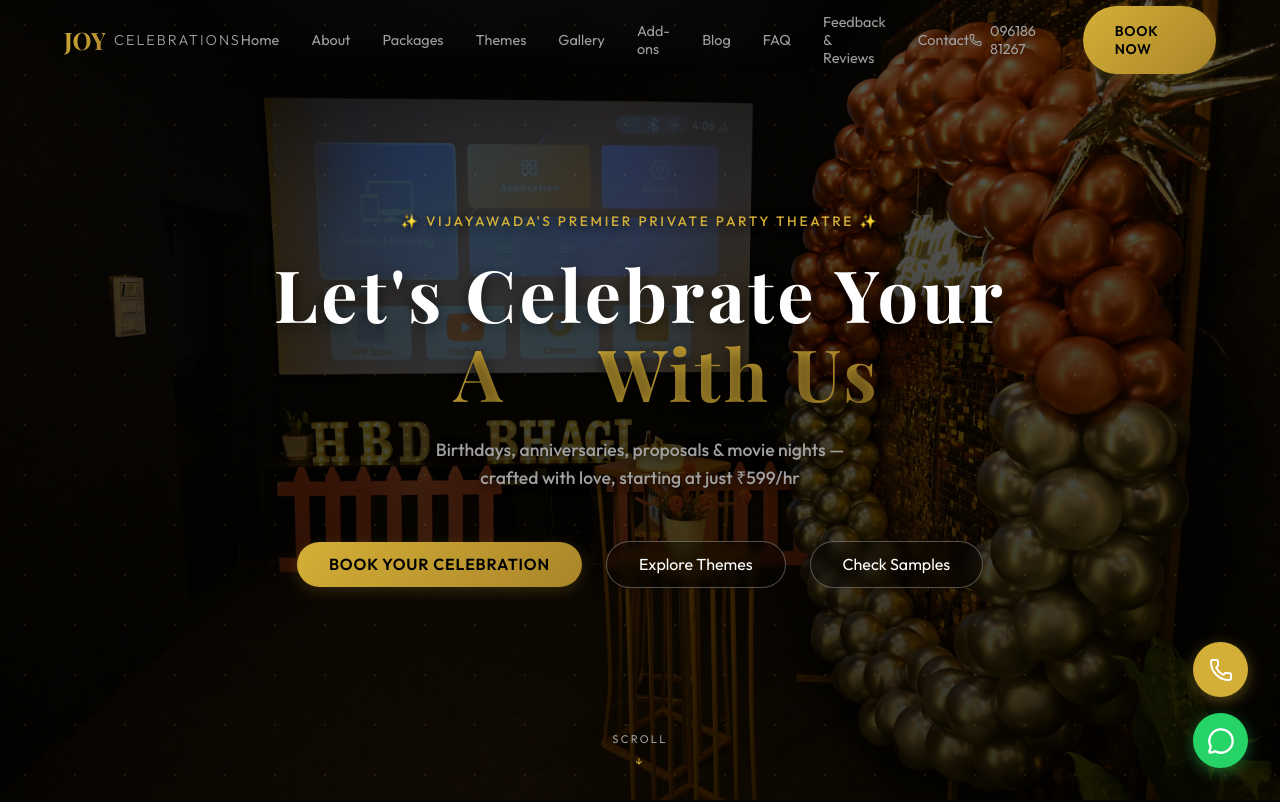
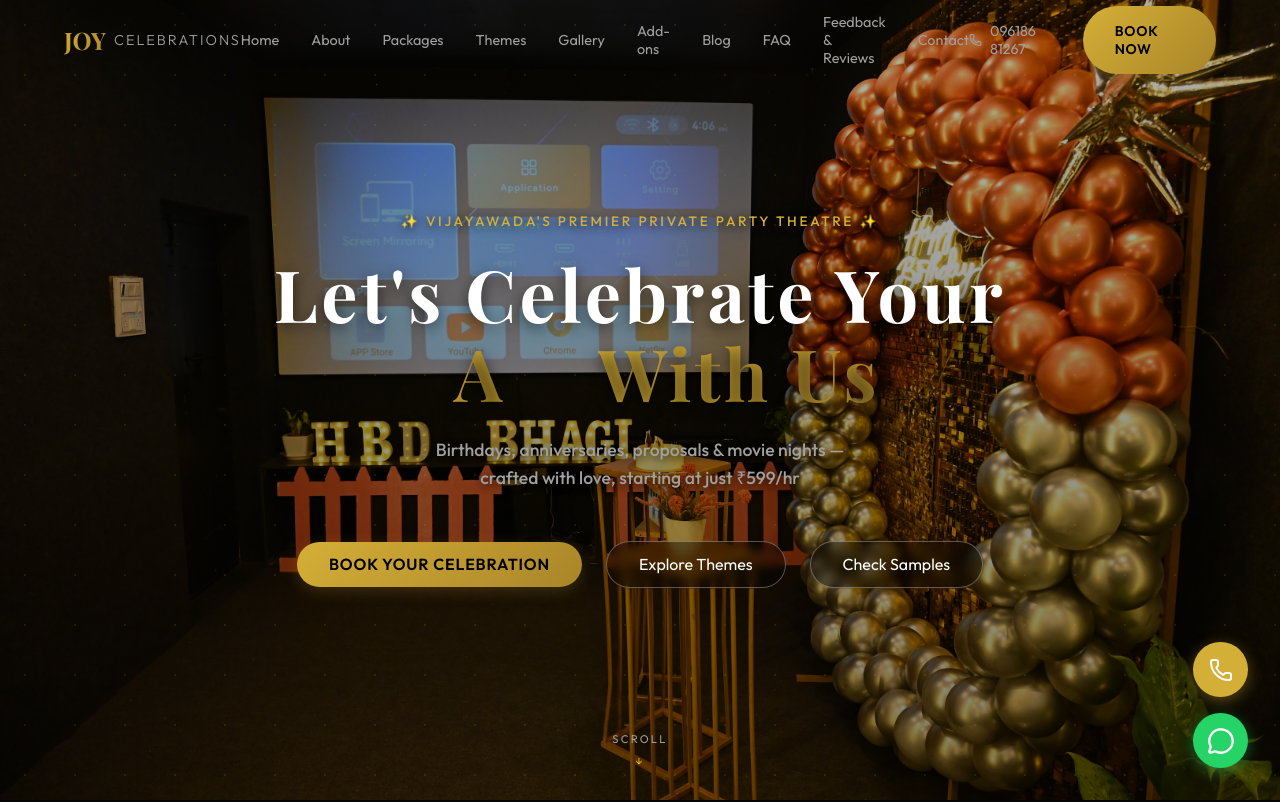
Before and after one commit to geethikaparvatham/Joy_celebrations, a Next.js app: page / in a window 1280 px wide. Shown: the top 802 px of the page. Built offline with nearby package versions, Linux system fonts and the light colour scheme.

Commit message:
Lighten hero background gradient for better image visibility while keeping text shadows

```diff
--- a/src/app/page.tsx
+++ b/src/app/page.tsx
@@ -32,7 +32,7 @@ export default function Home() {
             key={bg}
             className={styles.heroBackground}
             style={{
-              backgroundImage: `linear-gradient(rgba(0, 0, 0, 0.65), rgba(0, 0, 0, 0.8)), url('${bg}')`,
+              backgroundImage: `linear-gradient(rgba(0, 0, 0, 0.3), rgba(0, 0, 0, 0.5)), url('${bg}')`,
               opacity: currentBg === index ? 1 : 0,
               transition: 'opacity 1s ease-in-out',
               zIndex: currentBg === index ? 1 : 0
```
